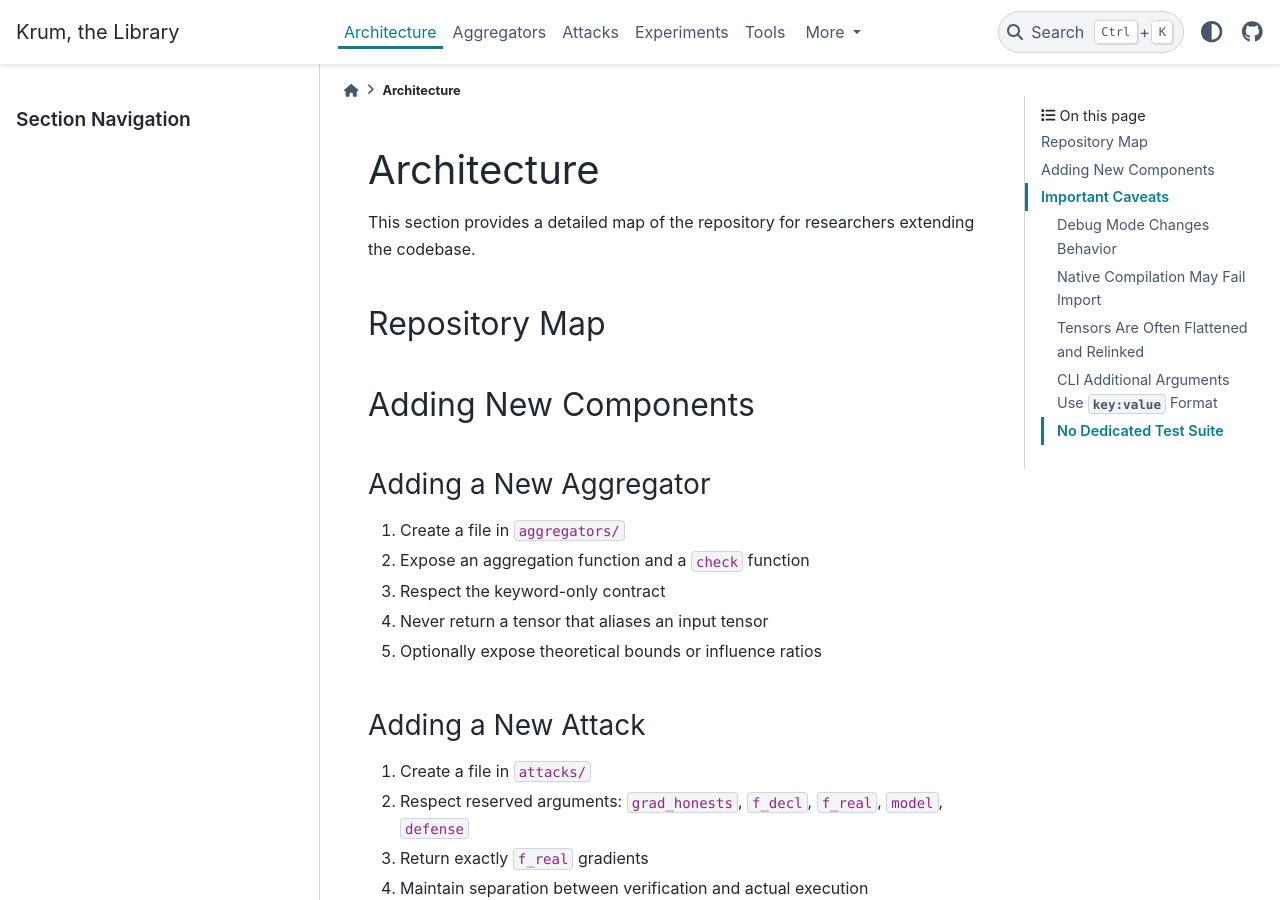
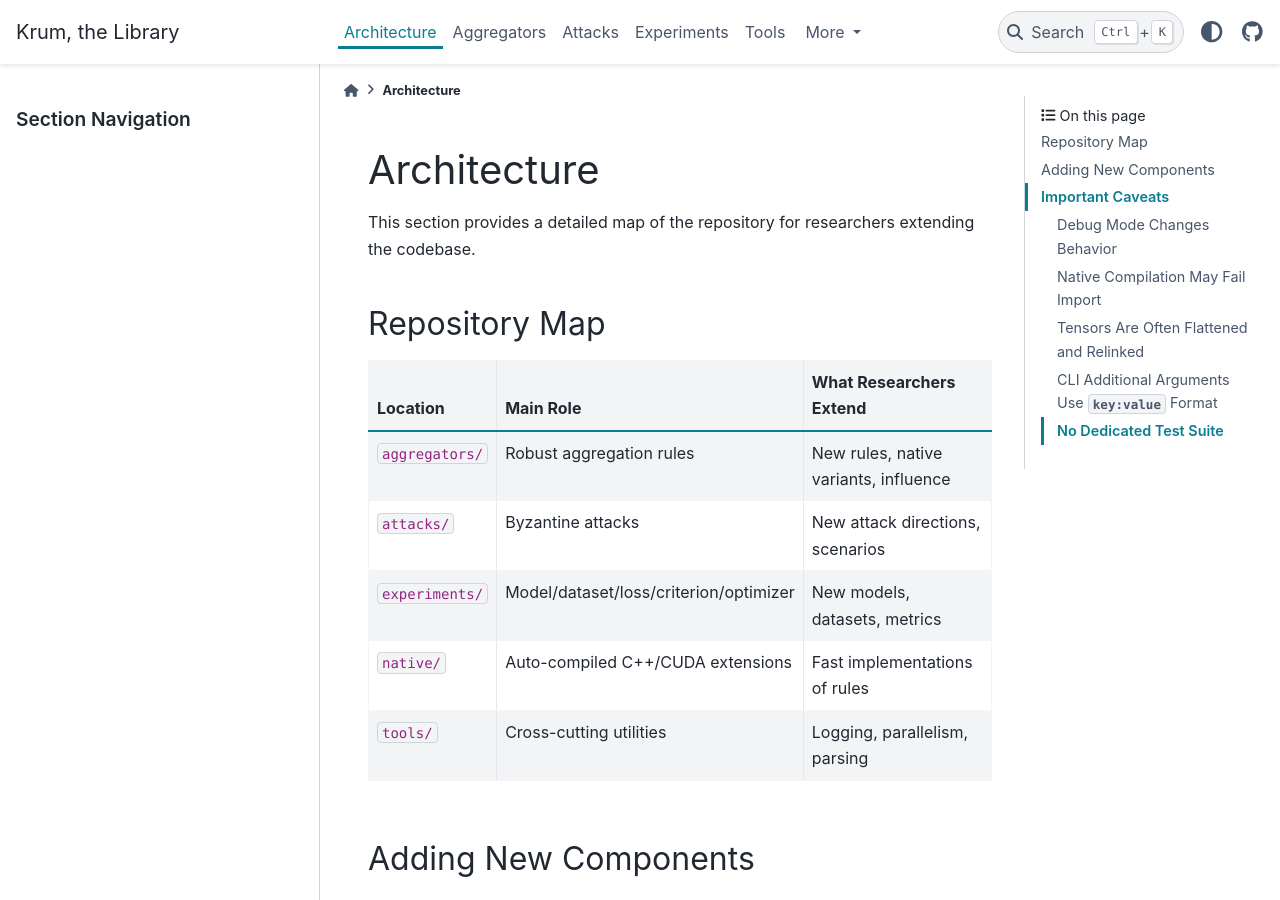
Before and after one commit to calicarpa/krum, a Sphinx documentation site: the page built from docs/architecture.rst, in a window 1280 px wide and 900 px high. Built offline with Sphinx 7.4.7 and the PyData theme 0.15.4, drawn with Linux system fonts in a browser that asks for light colours; part of the change alters nothing that is shown.

Commit message:
Fix build of the table in architecture.rst
Co-authored-by: Copilot <copilot@github.com>

```diff
--- a/docs/architecture.rst
+++ b/docs/architecture.rst
@@ -6,19 +6,15 @@ This section provides a detailed map of the repository for researchers extending
 Repository Map
 --------------
 
-+------------------------+--------------------------------------------+------------------------------------------+
-| Location              | Main Role                                 | What Researchers Extend                 |
-+========================+============================================+==========================================+
-| ``aggregators/``      | Robust aggregation rules                  | New rules, native variants, influence   |
-+------------------------+--------------------------------------------+------------------------------------------+
-| ``attacks/``          | Byzantine attacks                         | New attack directions, scenarios       |
-+------------------------+--------------------------------------------+------------------------------------------+
-| ``experiments/``      | Model/dataset/loss/criterion/optimizer   | New models, datasets, metrics           |
-+------------------------+--------------------------------------------+------------------------------------------+
-| ``native/``           | Auto-compiled C++/CUDA extensions         | Fast implementations of rules           |
-+------------------------+--------------------------------------------+------------------------------------------+
-| ``tools/``            | Cross-cutting utilities                   | Logging, parallelism, parsing          |
-+------------------------+--------------------------------------------+------------------------------------------+
+.. csv-table::
+   :header: "Location", "Main Role", "What Researchers Extend"
+   :widths: 20, 40, 40
+
+   "``aggregators/``", "Robust aggregation rules", "New rules, native variants, influence"
+   "``attacks/``", "Byzantine attacks", "New attack directions, scenarios"
+   "``experiments/``", "Model/dataset/loss/criterion/optimizer", "New models, datasets, metrics"
+   "``native/``", "Auto-compiled C++/CUDA extensions", "Fast implementations of rules"
+   "``tools/``", "Cross-cutting utilities", "Logging, parallelism, parsing"
 
 Adding New Components
 ---------------------
```
Also changed, not shown: 2 other files.
